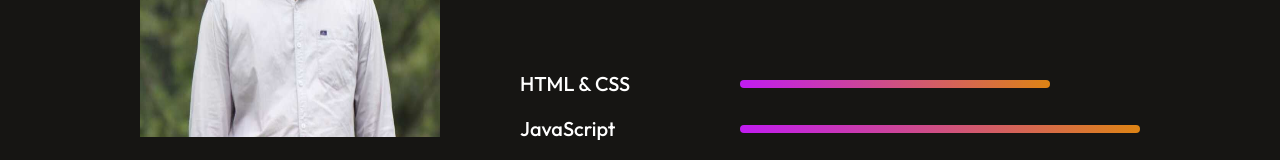
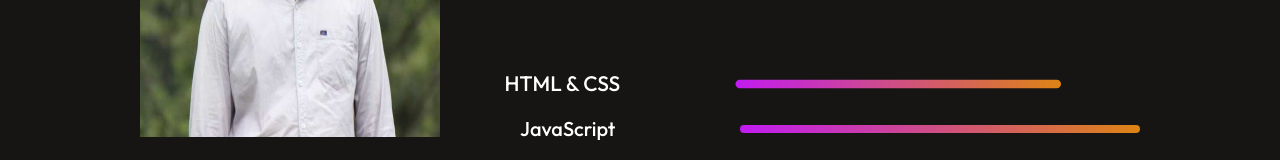
Before and after one commit to abdullahsaybass/my-portfolio, a React (Vite) app: page / in a window 1280 px wide. In both pictures the pointer is over the element "HTML & CSS". Shown: the part 1290-1450 px from the top of the page. Built offline with nearby package versions, Linux system fonts and the light colour scheme.

Commit message:
Update About.css

```diff
--- a/src/componenet/about/About.css
+++ b/src/componenet/about/About.css
@@ -63,6 +63,10 @@
     height: 8px;
     border-radius: 50px;
     background: linear-gradient(264deg, #DF8908 -5.09%, #BF15FF 106.28%);
+}
+.about-skill:hover{
+    transform: scale(1.05);
+    transition: 0.3s;
 }
 /* .about-achievements{
     display: flex;
```
